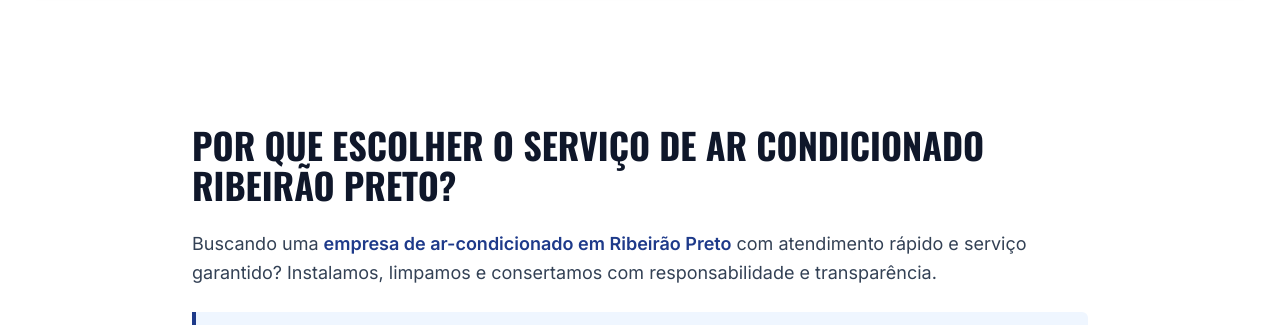
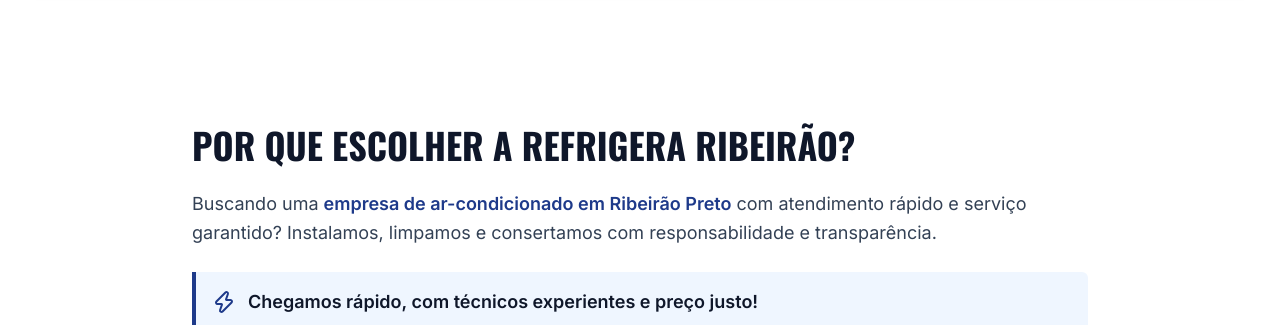
Before and after one commit to luis-Inojossa/refrigera-ribeirao-site, a plain HTML site: page index.html in a window 1280 px wide. Shown: the part 2280-2605 px from the top of the page. Drawn offline with nearby package versions, Linux system fonts and the light colour scheme.

Commit message:
Update index.html

```diff
--- a/index.html
+++ b/index.html
@@ -382,7 +382,7 @@
                 <!-- Text Content -->
                 <div class="max-w-4xl mx-auto mb-16 space-y-6 text-slate-700">
                     <h2 class="text-3xl md:text-4xl font-bold text-slate-900 mb-6 font-oswald uppercase leading-tight">
-                        Por que escolher o Serviço de Ar Condicionado Ribeirão Preto?
+                        Por que escolher a Refrigera Ribeirão?
                     </h2>
 
                     <p class="text-lg leading-relaxed">
@@ -659,4 +659,5 @@
         });
     </script>
 </body>
+
 </html>
```
